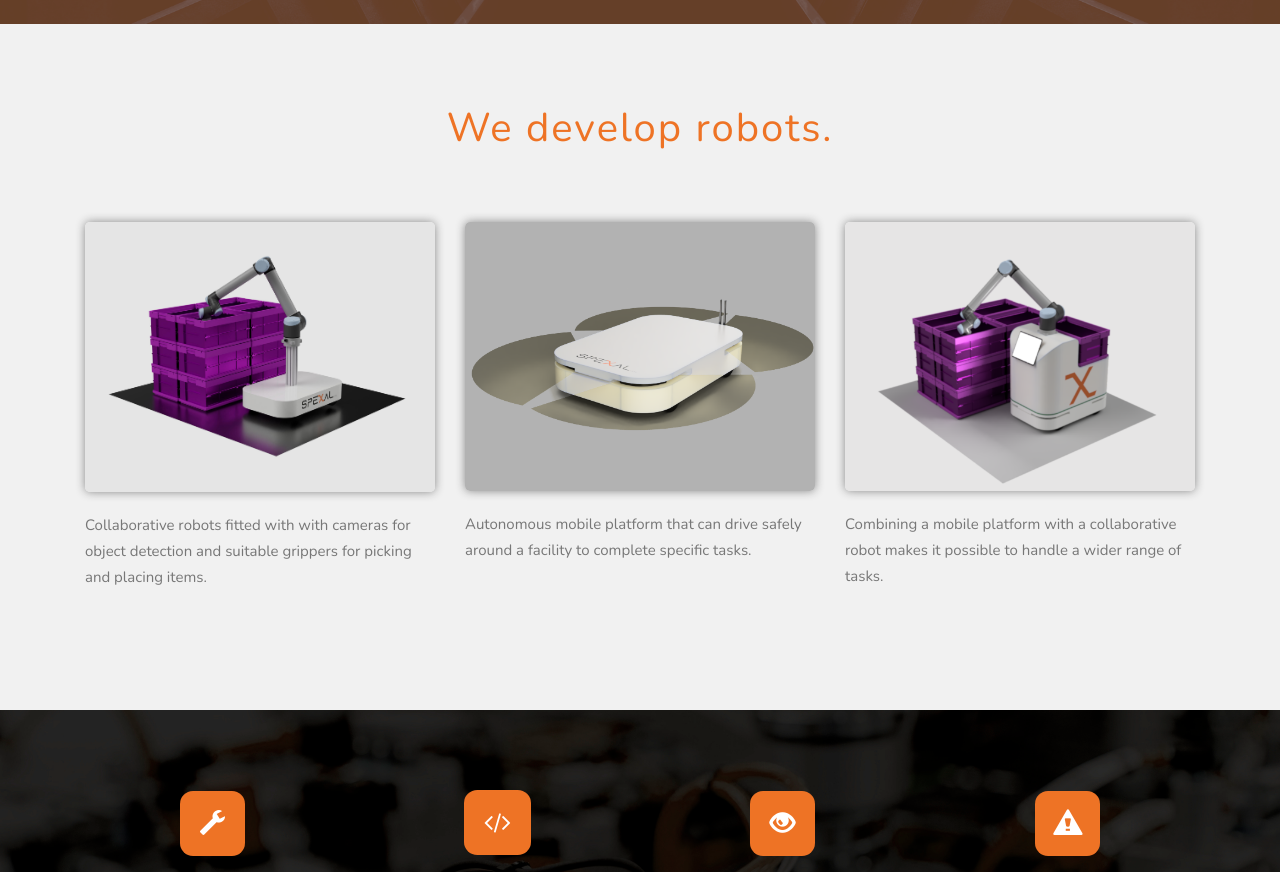
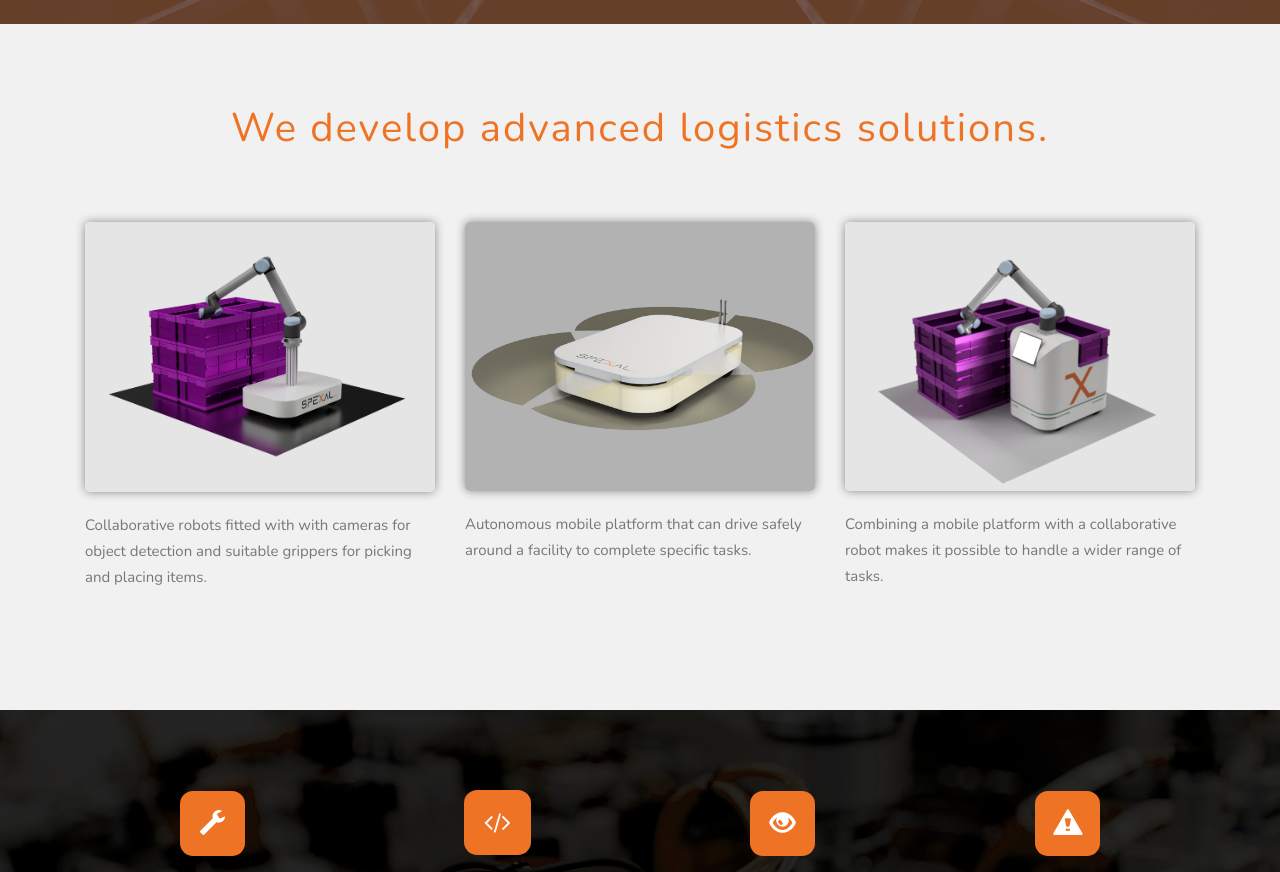
Before and after one commit to ziadchelala/spexal, a plain HTML site: page index.html in a window 1280 px wide. Shown: the part 1560-2432 px from the top of the page. Drawn offline with nearby package versions, Linux system fonts and the light colour scheme.

Commit message:
Update index.html

```diff
--- a/index.html
+++ b/index.html
@@ -269,7 +269,7 @@
 	<!-- insights -->
 		<div class="insights">
 			<div class="container">
-				<h3> We develop robots. </h3>
+				<h3> We develop advanced logistics solutions. </h3>
 
 				<div class="insights-bottom">
 					<div class="col-md-4 insights-bottom-left">
```
